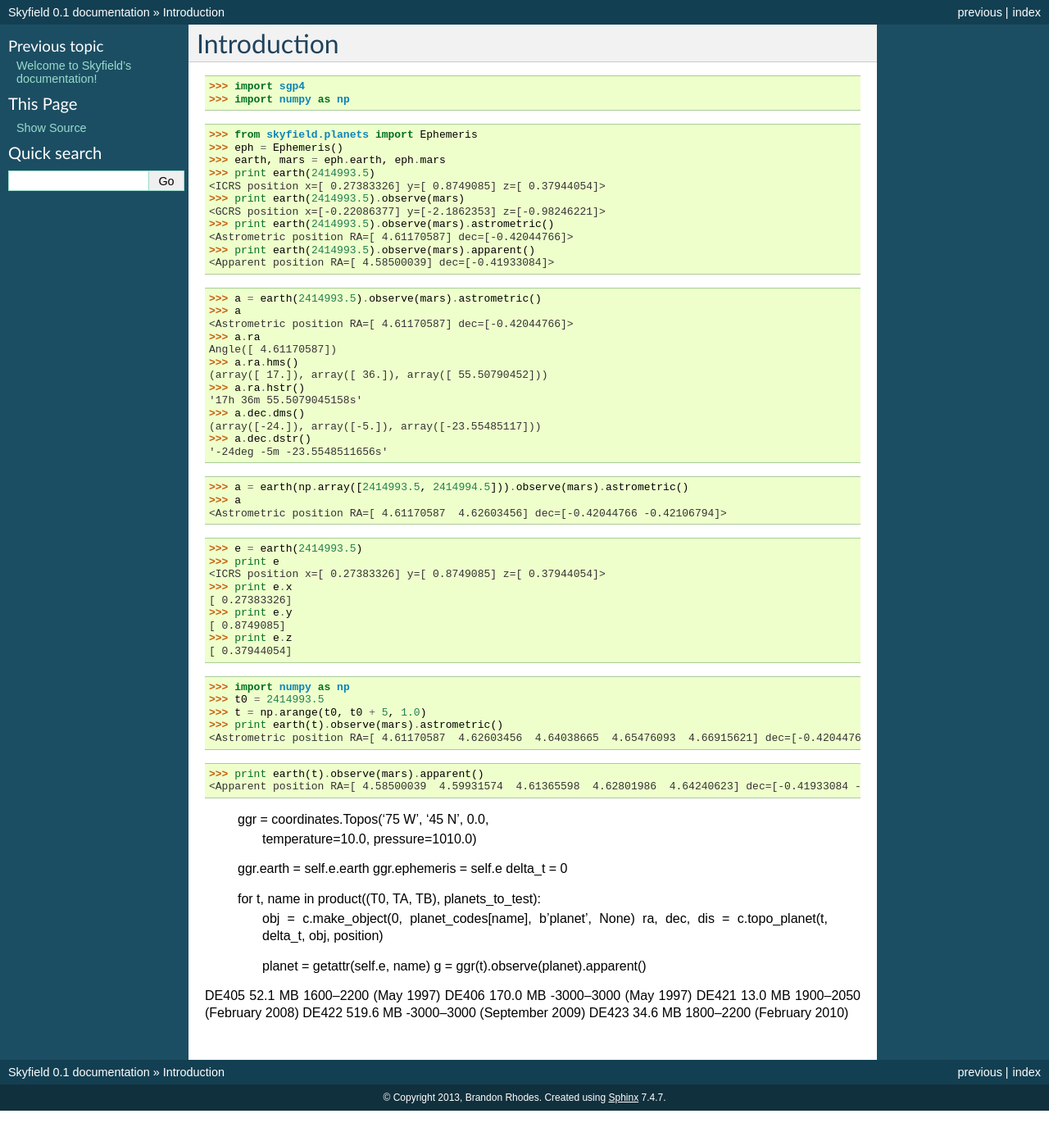
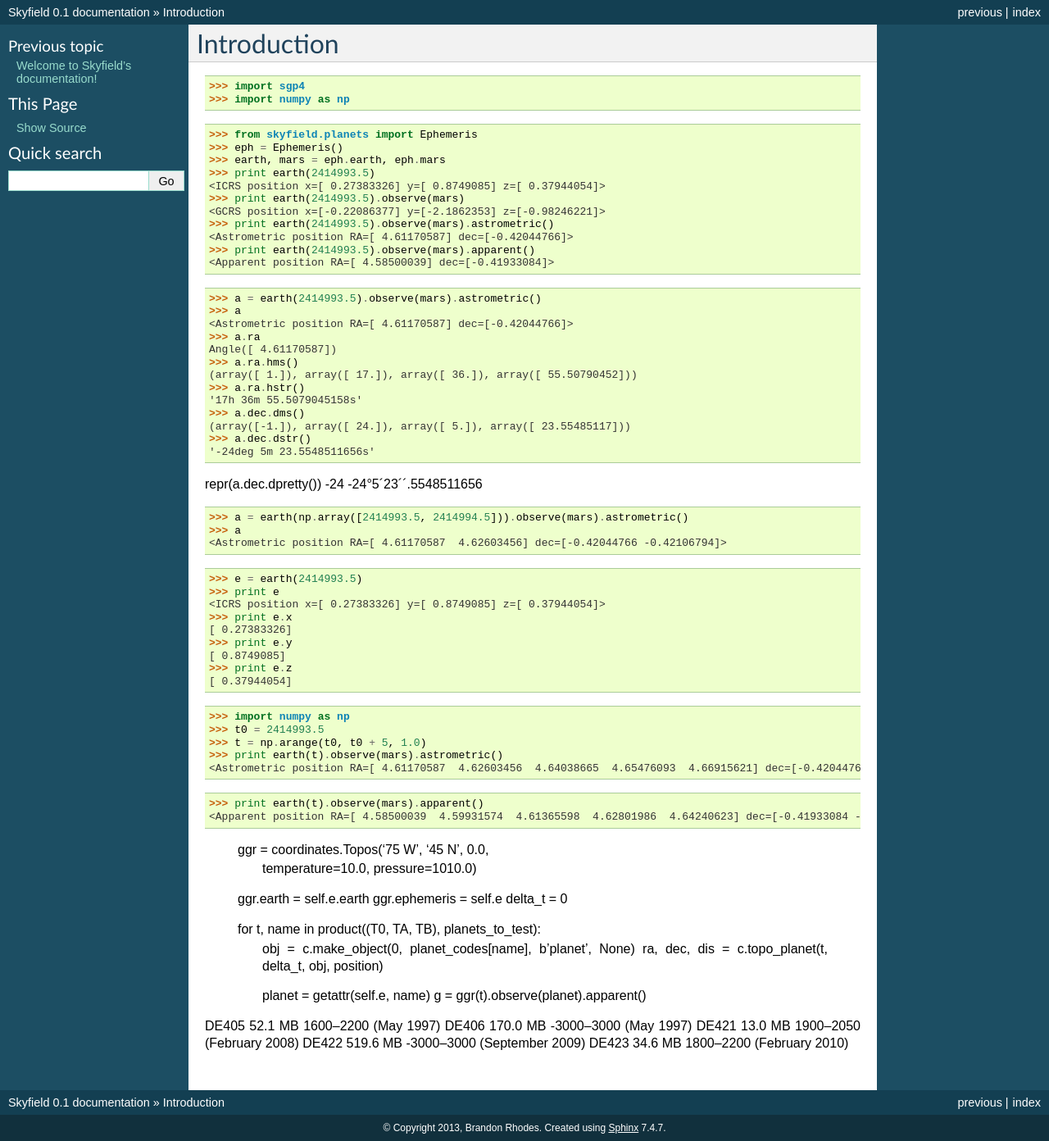
Before and after one commit to skyfielders/python-skyfield, a Sphinx documentation site: the page built from skyfield/documentation/introduction.rst, in a window 1280 px wide. Shown: the whole page at 82% size. Built offline with Sphinx 7.4.7, drawn with Linux system fonts in a browser that asks for light colours; before the commit the page ends 1355 px from its top, so only the background shows below that.

Commit message:
Split out separately the sign of sexagesimals

```diff
--- a/skyfield/documentation/introduction.rst
+++ b/skyfield/documentation/introduction.rst
@@ -26,14 +26,17 @@ Introduction
 >>> a.ra
 Angle([ 4.61170587])
 >>> a.ra.hms()
-(array([ 17.]), array([ 36.]), array([ 55.50790452]))
+(array([ 1.]), array([ 17.]), array([ 36.]), array([ 55.50790452]))
 >>> a.ra.hstr()
 '17h 36m 55.5079045158s'
 >>> a.dec.dms()
-(array([-24.]), array([-5.]), array([-23.55485117]))
+(array([-1.]), array([ 24.]), array([ 5.]), array([ 23.55485117]))
 >>> a.dec.dstr()
-'-24deg -5m -23.5548511656s'
+'-24deg 5m 23.5548511656s'
 
+repr(a.dec.dpretty())
+-24
+-24°5´23´´.5548511656
 
 >>> a = earth(np.array([2414993.5, 2414994.5])).observe(mars).astrometric()
 >>> a
```
Also changed, not shown: 1 other file.
